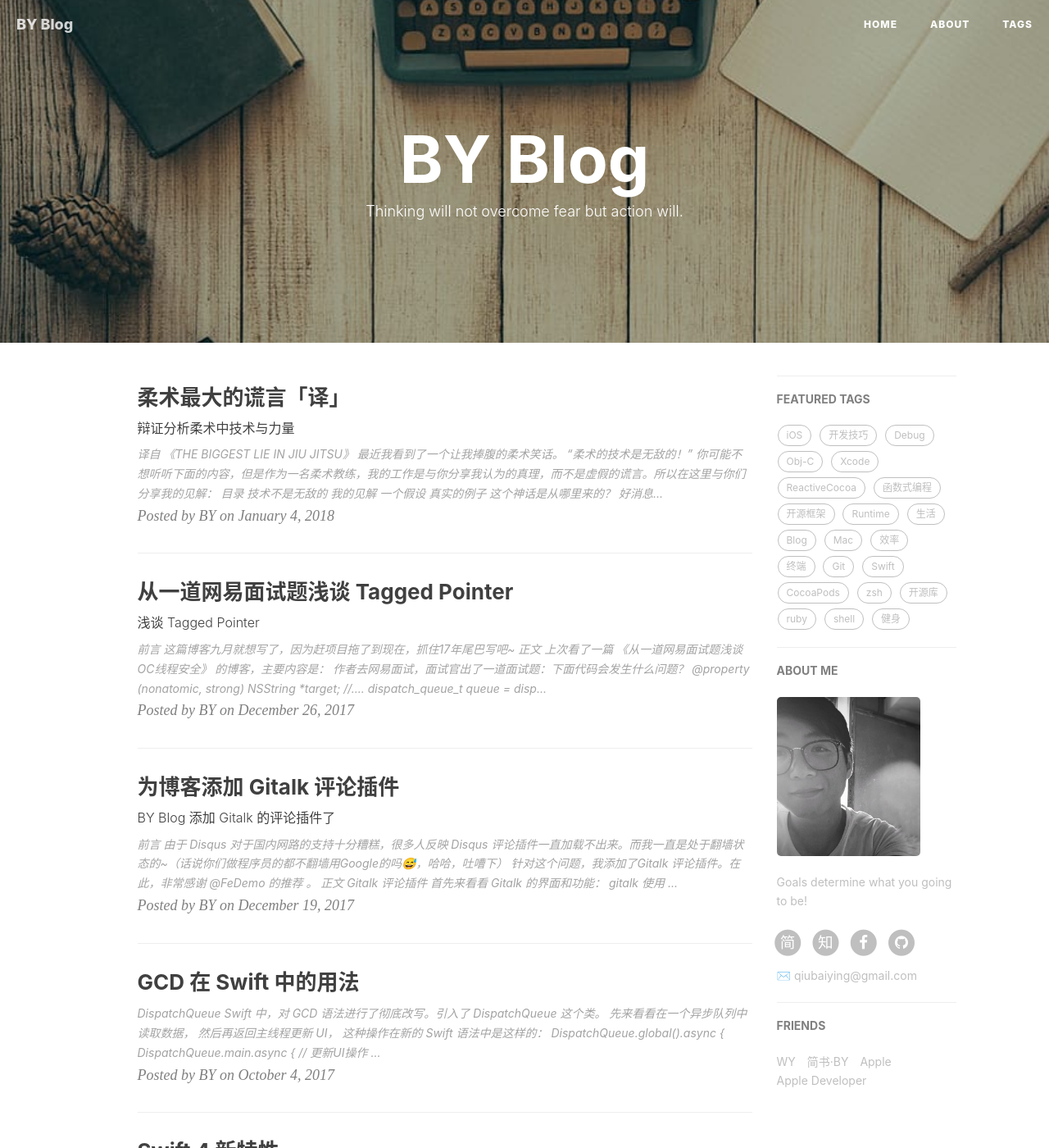
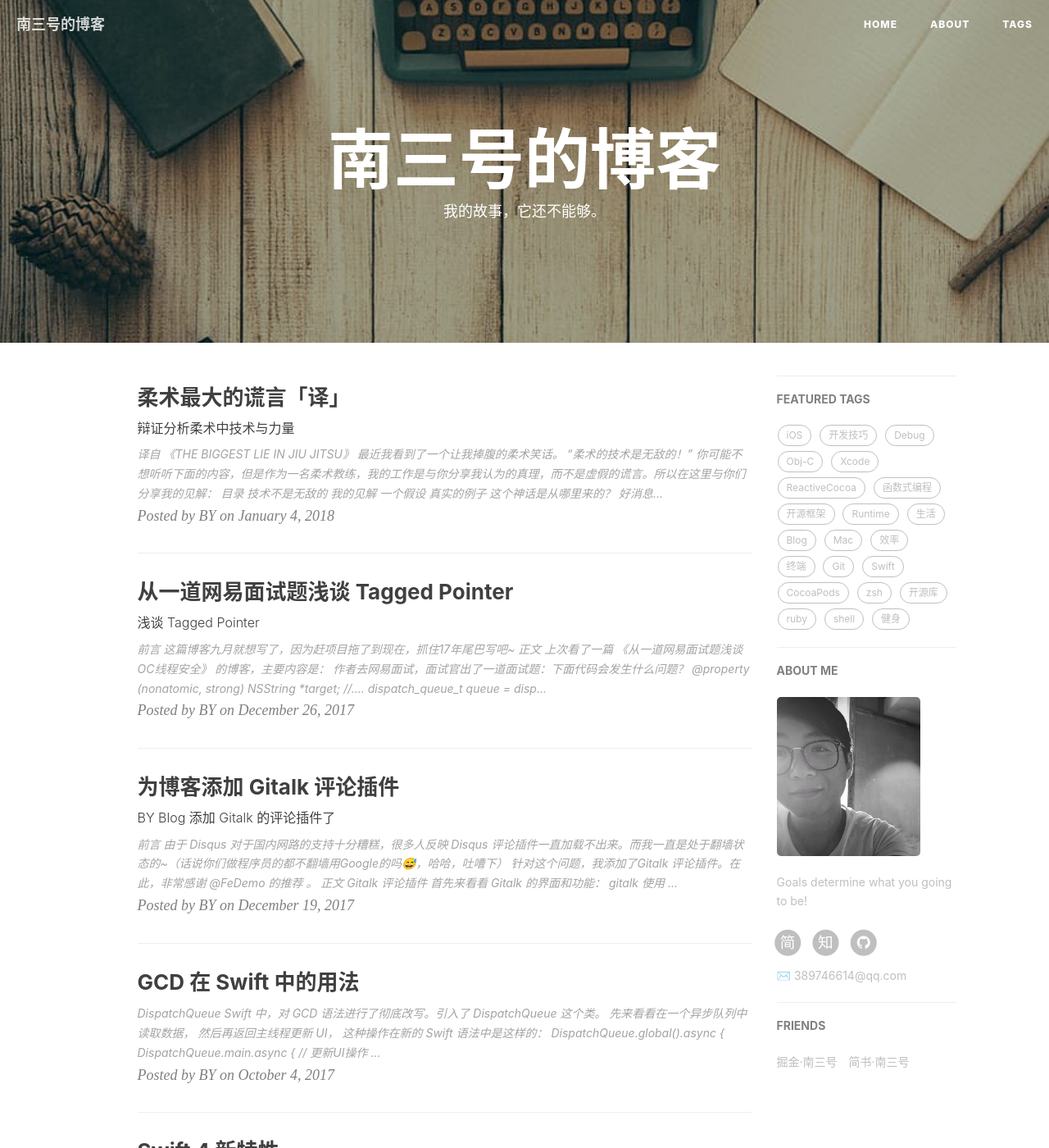
Before and after one commit to nansanhao/nansanhao.github.io, a Jekyll site: the page built from index.html, in a window 1280 px wide and 1400 px high. Shown: the whole window at 82% size. Built offline with Jekyll 4.4.1, drawn with Linux system fonts in a browser that asks for light colours; nearby versions of some CDN libraries; the list of posts is cut into pages by our own code; comment, search, counter and statistics services are not loaded; some of the changed text lies outside the part shown.

Commit message:
自定义

```diff
--- a/CNAME
+++ /dev/null
@@ -1 +0,0 @@
-qiubaiying.top
--- a/_config.yml
+++ b/_config.yml
@@ -1,13 +1,13 @@
 # Site settings
-title: BY Blog
-SEOTitle: 柏荧的博客 | BY Blog
+title: 南三号的博客
+SEOTitle: 南三号的博客 | Blog
 header-img: img/post-bg-desk.jpg
-email: qiubaiying@gmail.com
-description: "Every failure is leading towards success."
-keyword: "BY, BY Blog, 柏荧的博客, qiubaiying, 邱柏荧, iOS, Apple, iPhone"
-url: "http://qiubaiying.github.io"          # your host, for absolute URL
+email: 389746614@qq.com
+description: "我的故事,它还不能够。"
+keyword: "南三号,JavaScript,前端,Vue.js,微信小程序"
+url: "http://nansanhao.github.io"          # your host, for absolute URL
 baseurl: ""      # for example, '/blog' if your blog hosted on 'host/blog'
-github_repo: "https://github.com/qiubaiying/qiubaiying.github.io.git" # you code repository
+github_repo: "https://github.com/nansanhao/nansanhao.github.io.git" # you code repository
 
 # Sidebar settings
 sidebar: true                           # whether or not using Sidebar.
@@ -18,12 +18,12 @@ sidebar-avatar: /img/about-BY-gentle.jpg      # use absolute URL, seeing it's us
 
 # SNS settings
 RSS: false
-# weibo_username:     qiubaiying
-zhihu_username:     qiubaiying
-github_username:    qiubaiying
-facebook_username:  baiying.qiu.7
-jianshu_username:   e71990ada2fd
-#twitter_username:   qiubaiying
+# weibo_username:     黎南三号
+zhihu_username:     南三号
+github_username:    nansanhao
+facebook_username:
+jianshu_username:   0e6012481363
+#twitter_username:
 
 
 
@@ -57,16 +57,16 @@ kramdown:
 
 # 评论系统
 # Disqus（https://disqus.com/）
-# disqus_username: qiubaiying
+# disqus_username: nansanhao
 
 # Gitalk
 gitalk:
-  enable: true    #是否开启Gitalk评论
+  enable: false    #是否开启Gitalk评论
   clientID: f2c84e7629bb1446c1a4                            #生成的clientID
   clientSecret: ca6d6139d1e1b8c43f8b2e19492ddcac8b322d0d    #生成的clientSecret
-  repo: qiubaiying.github.io    #仓库名称
-  owner: qiubaiying    #github用户名
-  admin: qiubaiying
+  repo: nansanhao.github.io    #仓库名称
+  owner: nansanhao    #github用户名
+  admin: nansanhao
   distractionFreeMode: true #是否启用类似FB的阴影遮罩
 
 
@@ -74,11 +74,11 @@ gitalk:
 
 # Analytics settings
 # Baidu Analytics
-ba_track_id: b50bf2b12b5338a1845e33832976fd68
+ba_track_id:
 
 # Google Analytics
-ga_track_id: 'UA-90855596-1'            # Format: UA-xxxxxx-xx
-ga_domain: qiubaiying.top               # 默认的是 auto, 这里我是自定义了的域名，你如果没有自己的域名，需要改成auto
+ga_track_id: ''            # Format: UA-xxxxxx-xx
+ga_domain: auto               # 默认的是 auto, 这里我是自定义了的域名，你如果没有自己的域名，需要改成auto
 
 
 
@@ -99,16 +99,10 @@ service-worker: true
 # Friends
 friends: [
     {
-        title: "WY",
-        href: "http://zhengwuyang.com"
+        title: "掘金·南三号",
+        href: "https://juejin.im/user/5acd8f0b6fb9a028e25de837"
     },{
-        title: "简书·BY",
-        href: "http://www.jianshu.com/u/e71990ada2fd"
-    },{
-        title: "Apple",
-        href: "https://apple.com"
-    },{
-        title: "Apple Developer",
-        href: "https://developer.apple.com/"
+        title: "简书·南三号",
+        href: "https://www.jianshu.com/u/0e6012481363"
     }
 ]
--- a/index.html
+++ b/index.html
@@ -1,6 +1,6 @@
 ---
 layout: page
-description: "Thinking will not overcome fear but action will."
+description: "我的故事，它还不能够。"
 ---
 
 {% for post in paginator.posts %}
```
